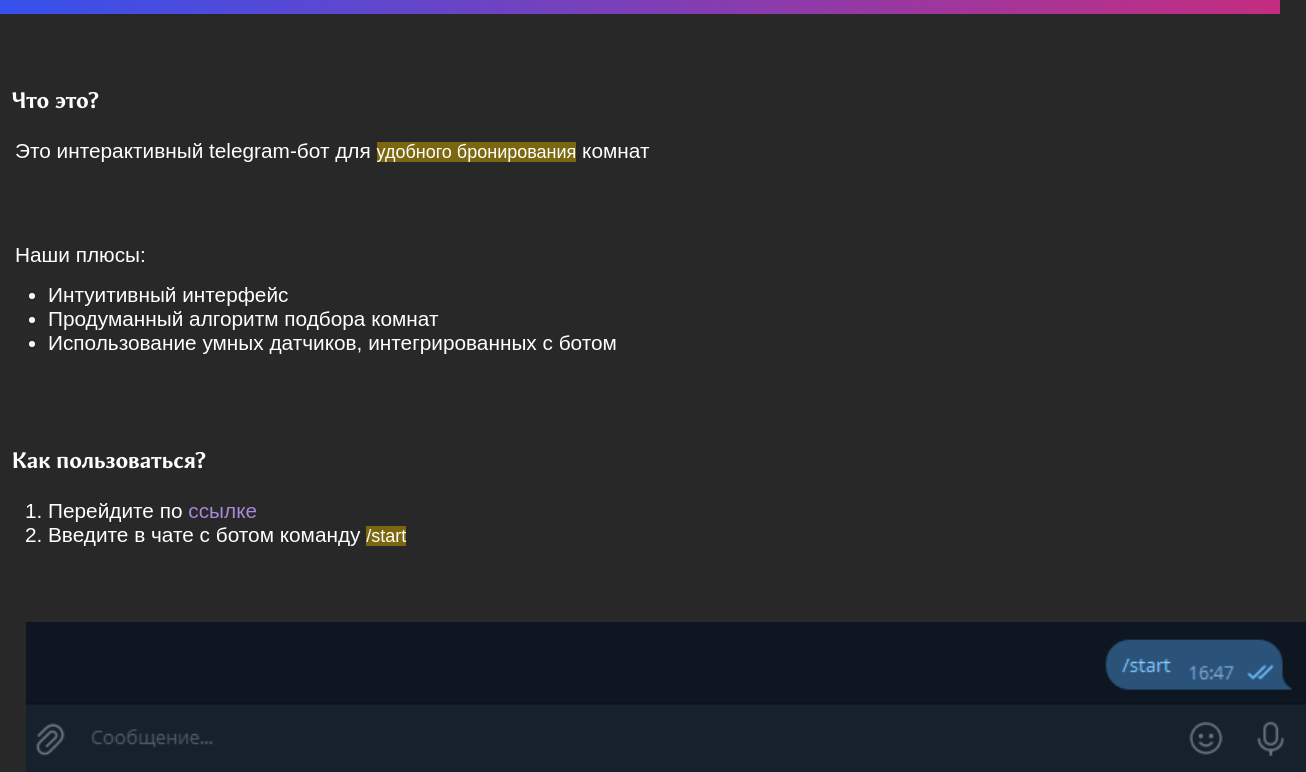
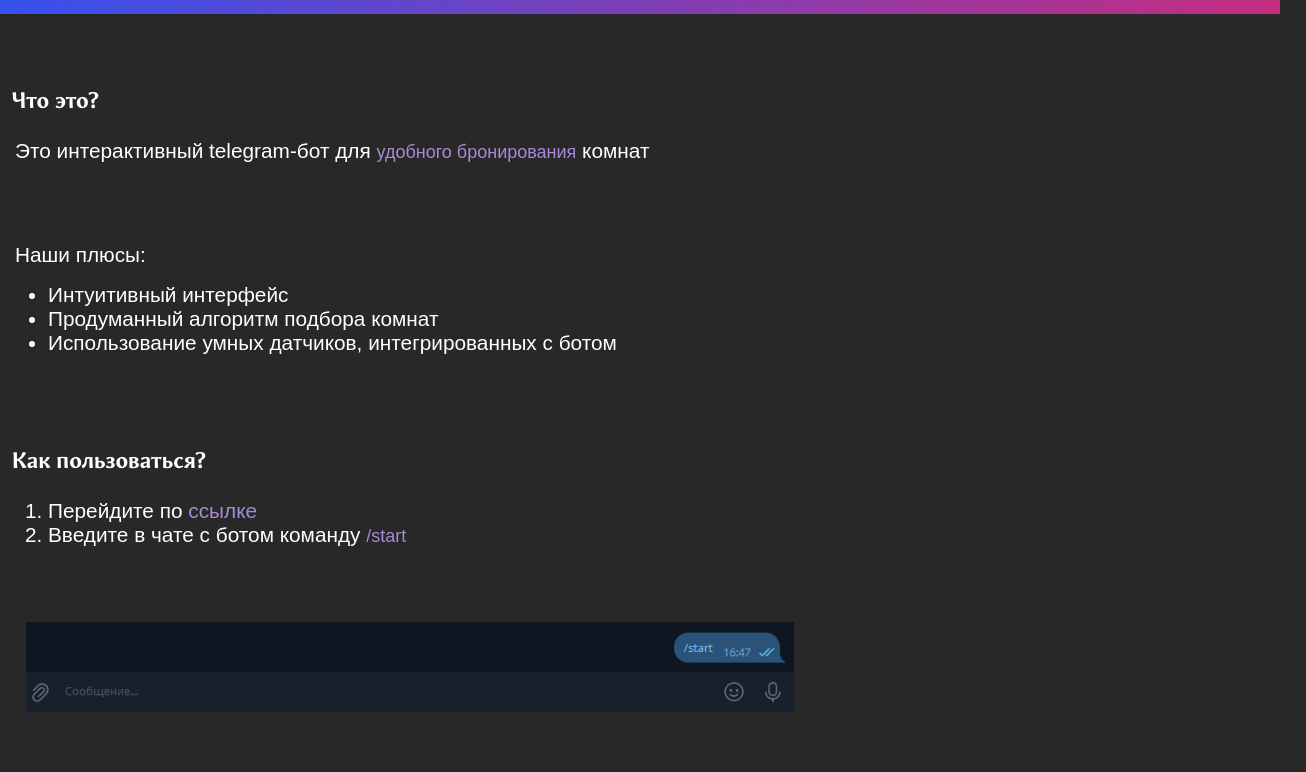
Before and after one commit to WolfProgrammerPro/telegram-bot, a plain HTML site: page index.html in a window 1280 px wide. Shown: the part 98-870 px from the top of the page, 1306 px wide, since content can reach past the window. After the commit the page ends 810 px from the top, so only its background shows below. Drawn offline with Linux system fonts and the light colour scheme.

Commit message:
Update style.css

```diff
--- a/style.css
+++ b/style.css
@@ -53,8 +53,7 @@ h1{
 }
 
 span{
-    background-color: rgb(122, 103, 15);
-    color: white;
+    color: rgb(166, 138, 214);
     font-size: large;
     font-family: Arial, Helvetica, sans-serif;
 }
@@ -85,7 +84,7 @@ a{
 }
 
 img{
-    width: 100%;
+    width: 60%;
     position: absolute;
     left: 2%;
 
```
